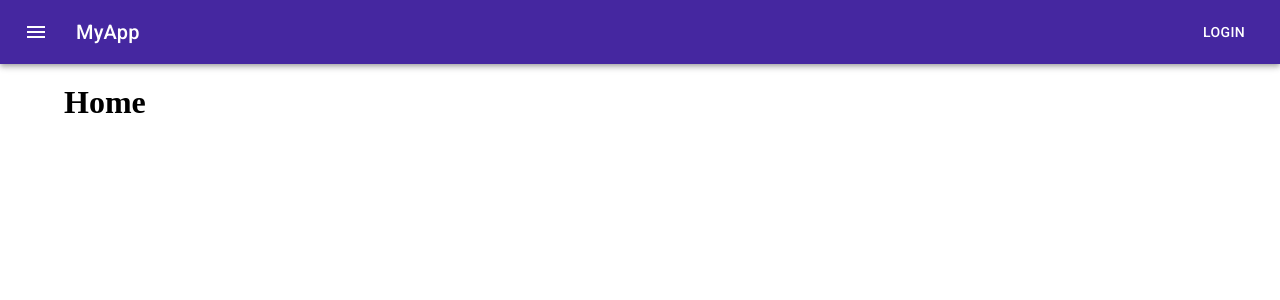
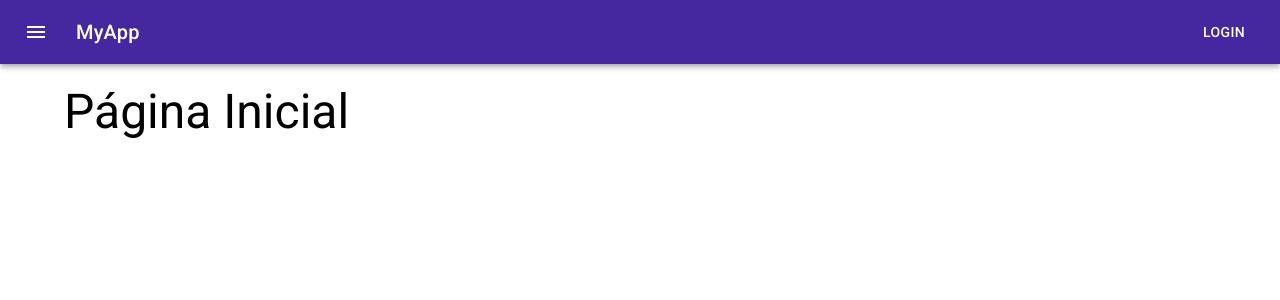
Before and after one commit to KaioCosta62/projeto-react, a React (Create React App) app: page / in a window 1280 px wide. Shown: the top 300 px of the page. Built offline with nearby package versions, Linux system fonts and the light colour scheme.

Commit message:
adicionando template page

```diff
--- a/src/App.js
+++ b/src/App.js
@@ -5,6 +5,7 @@ import {
 } from 'react-router-dom'
 
 import TemplateDefault from './templates/Default'
+import TemplatePage from './templates/Page'
 
 import Home from './pages/Home'
 import Customers from './pages/Customers'
@@ -15,10 +16,10 @@ function App() {
       <Router>
         <Switch>
           <Router path='/customers'>
-            <Customers/>
+            <TemplatePage title = "Clientes" Component = {Customers}/>
           </Router>
           <Route path='/'>
-            <Home/>
+            <TemplatePage title = "Página Inicial" Component = {Home}/>
           </Route>
         </Switch>
       </Router>
--- a/src/pages/Customers.js
+++ b/src/pages/Customers.js
@@ -24,7 +24,6 @@ const Customers = () => {
   }, [])
   return(
     <>
-      <h1>Customers</h1>
       <Grid container>
       {
         customers.map(item => (
--- a/src/pages/Home.js
+++ b/src/pages/Home.js
@@ -2,7 +2,7 @@ import React from "react"
 const Home = () => {
   return(
     <>
-      <h1>Home</h1>
+
     </>
   )
 }
--- /dev/null
+++ b/src/templates/Page.js
@@ -0,0 +1,20 @@
+import React from 'react'
+import {makeStyles} from '@mui/styles'
+import Typography from '@mui/material/Typography'
+
+const useStyles = makeStyles({
+  container: {
+    padding: '20px 0',
+  },
+})
+
+const Default = ({title, Component}) => {
+  return(
+    <>
+      <Typography variant='h3'>{title}</Typography>
+      <Component/>
+    </>
+  )
+}
+
+export default Default
```
